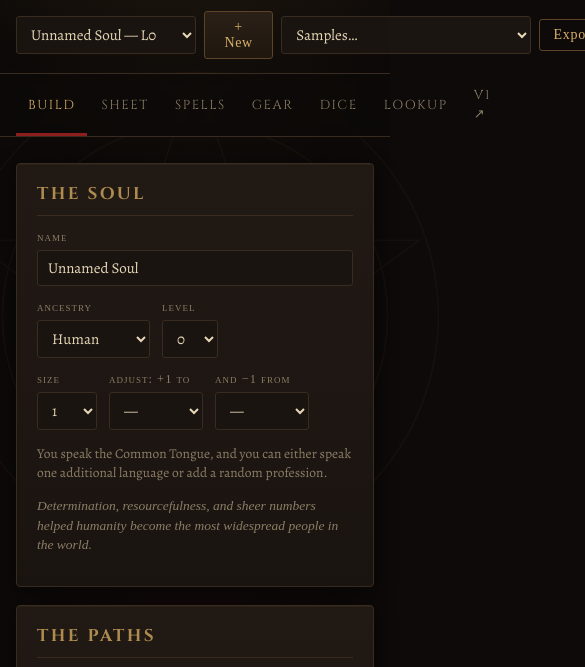
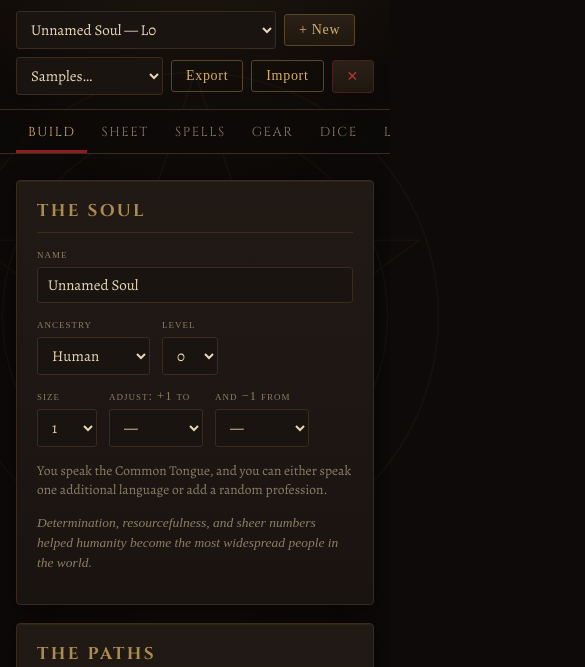
Before and after one commit to MatthewARoy/shadow-of-the-demon-lord-character, a website with bundled scripts: page index.html in a window 390 px wide. Shown: the part 106-773 px from the top of the page, 585 px wide, since content can reach past the window. Built offline with nearby package versions, Linux system fonts and the light colour scheme; a web font is replaced by a local one.

Commit message:
fix: stop masthead chrome overflowing at mobile widths
The roster bar was a non-wrapping ~819px flex row and the tab nav a
non-wrapping 7-item row, so the whole page scrolled horizontally below
~890px. Let the roster bar wrap at any width, and at <=720px stretch it
full-width with flexing selects and turn the tab nav into a horizontal
scroll strip (hidden scrollbar) so only the tabs scroll, not the page.

Also enable autoPort in launch.json so previews don't fail when port
3000 is taken.

```diff
--- a/css/app.css
+++ b/css/app.css
@@ -78,7 +78,7 @@ header.masthead, nav.tabs, main, footer { position: relative; z-index: 1; }
 .masthead h1 .amp { font-family: var(--fell); font-style: italic; font-size: 22px; color: var(--text-dim); letter-spacing: 0; }
 .subtitle { margin: 2px 0 0; font-family: var(--fell); font-style: italic; color: var(--text-dim); font-size: 14px; }
 
-.roster-bar { display: flex; gap: 8px; align-items: center; }
+.roster-bar { display: flex; flex-wrap: wrap; gap: 8px; align-items: center; }
 .roster-bar select {
   min-width: 180px; max-width: 260px;
 }
@@ -385,7 +385,11 @@ hr.rule { border: none; border-top: 1px solid var(--line); margin: 14px 0; }
 @media (max-width: 720px) {
   .masthead, nav.tabs, main { padding-left: 16px; padding-right: 16px; }
   .masthead h1 { font-size: 24px; }
-  .tab { padding: 12px 12px 9px; font-size: 13px; }
+  .roster-bar { width: 100%; }
+  .roster-bar select { min-width: 0; flex: 1 1 140px; }
+  nav.tabs { overflow-x: auto; scrollbar-width: none; }
+  nav.tabs::-webkit-scrollbar { display: none; }
+  .tab { flex: 0 0 auto; padding: 12px 12px 9px; font-size: 13px; white-space: nowrap; }
 }
 
 /* ============================================================
```
Also changed, not shown: .claude/launch.json.
